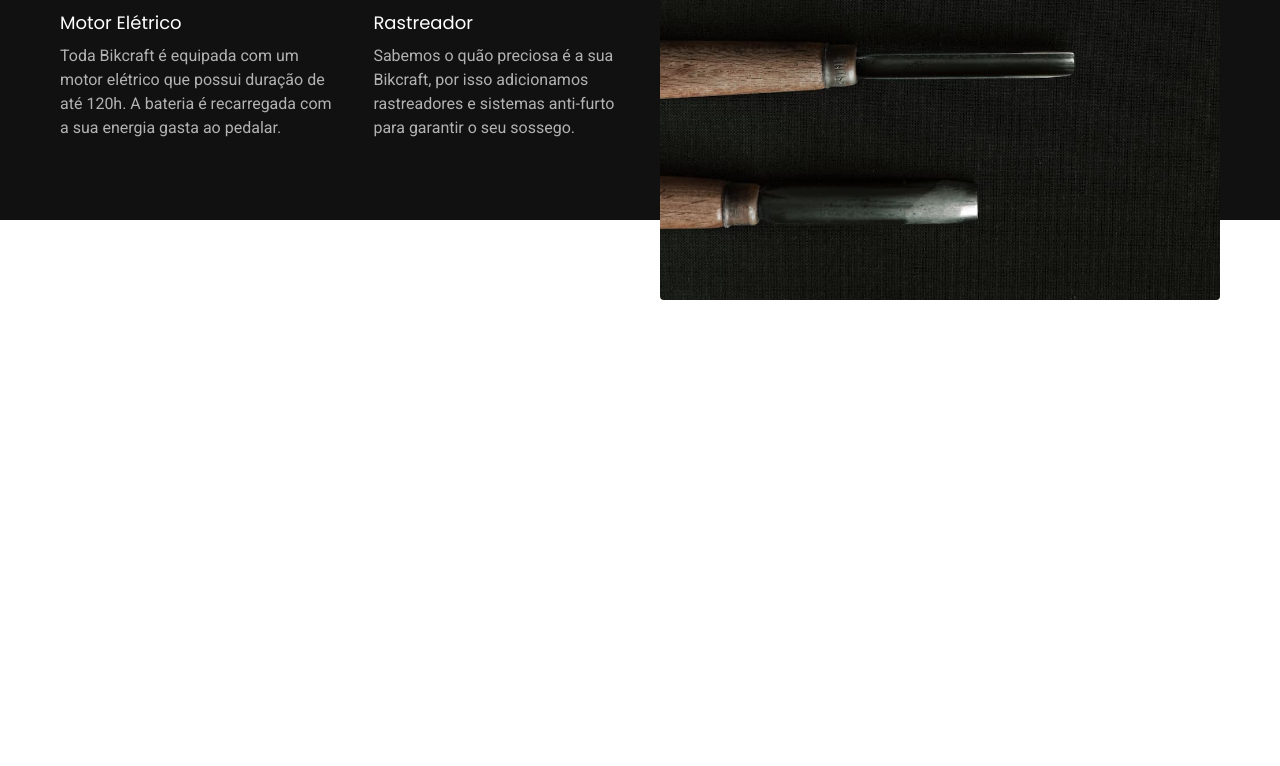
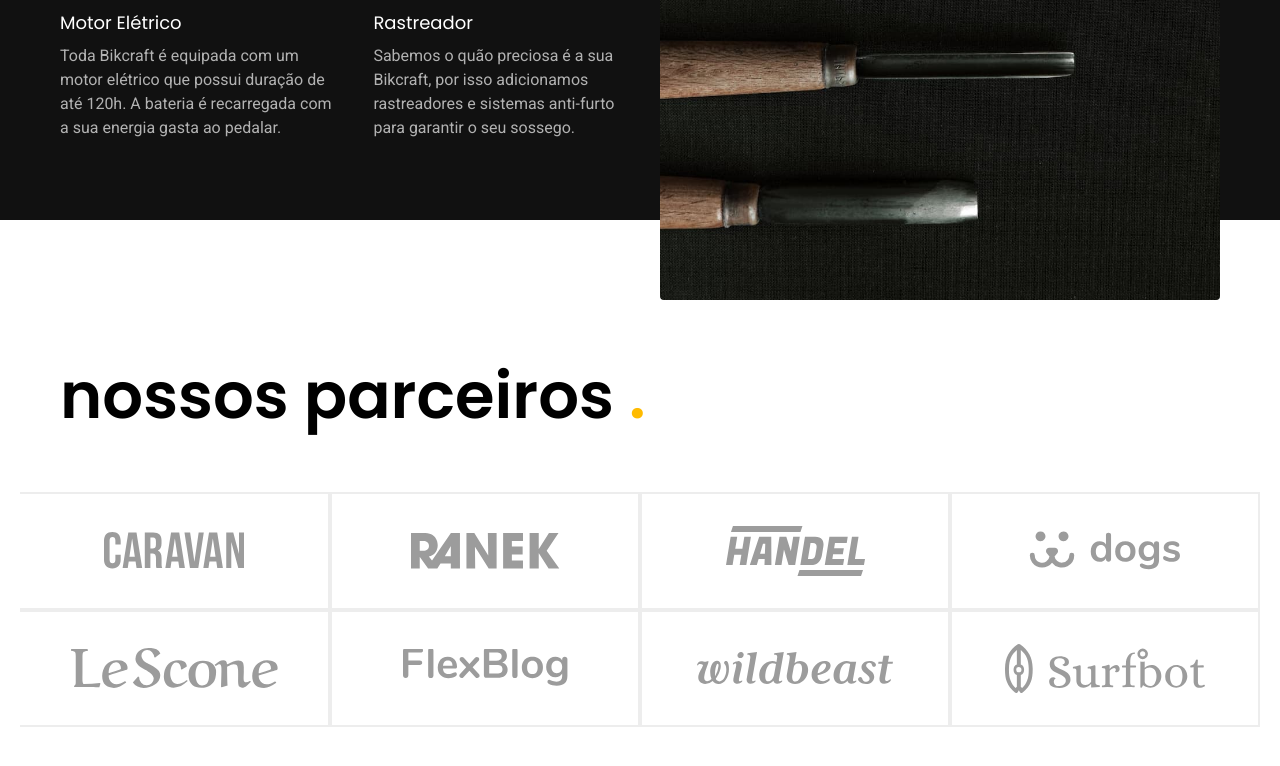
Before and after one commit to GHERARDI-JOAO/bikcraft-react, a React (Vite) app: page / in a window 1280 px wide. Shown: the part 2470-3236 px from the top of the page. Built offline with nearby package versions, Linux system fonts and the light colour scheme.

Commit message:
Adicionada a parte de parceiros na tela inicial

```diff
--- a/src/pages/inicial/Inicial.jsx
+++ b/src/pages/inicial/Inicial.jsx
@@ -8,6 +8,14 @@ import Nebula from "../../assets/img/bicicletas/nebula-home.jpg";
 import Tecnologia from "../../assets/img/fotos/tecnologia.jpg";
 import Eletrica from "../../assets/img/icones/eletrica.svg";
 import Rastreador from "../../assets/img/icones/rastreador.svg";
+import Caravan from "../../assets/img/parceiros/caravan.svg";
+import Ranek from "../../assets/img/parceiros/ranek.svg";
+import Handel from "../../assets/img/parceiros/handel.svg";
+import Dogs from "../../assets/img/parceiros/dogs.svg";
+import Lescone from "../../assets/img/parceiros/lescone.svg";
+import Flexbox from "../../assets/img/parceiros/flexblog.svg";
+import Wildbeast from "../../assets/img/parceiros/wildbeast.svg";
+import Surfbot from "../../assets/img/parceiros/surfbot.svg";
 
 function Inicial() {
   return (
@@ -109,6 +117,45 @@ function Inicial() {
           </div>
         </div>
       </article>
+
+      <section className="parceiros" aria-label="Nossos Parceiros">
+        <h2 className="h2-container font-1-xxl">
+          nossos parceiros <span className="cor-p1">.</span>
+        </h2>
+
+        <ul>
+          <li>
+            <img src={Caravan} alt="" />
+          </li>
+          <li>
+            {" "}
+            <img src={Ranek} alt="" />{" "}
+          </li>
+          <li>
+            {" "}
+            <img src={Handel} alt="" />{" "}
+          </li>
+          <li>
+            <img src={Dogs} alt="" />{" "}
+          </li>
+          <li>
+            {" "}
+            <img src={Lescone} alt="" />{" "}
+          </li>
+          <li>
+            {" "}
+            <img src={Flexbox} alt="" />
+          </li>
+          <li>
+            {" "}
+            <img src={Wildbeast} alt="" />
+          </li>
+          <li>
+            {" "}
+            <img src={Surfbot} alt="" />
+          </li>
+        </ul>
+      </section>
     </>
   );
 }
--- a/src/pages/inicial/inicial.css
+++ b/src/pages/inicial/inicial.css
@@ -191,6 +191,51 @@
   color: var(--cor-0);
 }
 
+.h2-container {
+  box-sizing: border-box;
+  max-width: 1200px;
+  padding-left: 20px;
+  padding-right: 20px;
+  margin-left: auto;
+  margin-right: auto;
+}
+
+.parceiros {
+  padding-top: 60px;
+  padding-bottom: 120px;
+}
+
+.parceiros h2 {
+  margin-bottom: 60px;
+}
+
+.parceiros ul {
+  padding: 0 20px;
+  max-width: 1400px;
+  display: grid;
+  grid-template-columns: repeat(4, 1fr);
+  margin: 0 auto;
+}
+
+.parceiros li {
+  padding: 32px;
+  display: flex;
+  border: 2px solid var(--cor-2);
+}
+
+.parceiros img {
+  margin: auto;
+}
+
+.parceiros li:first-child,
+.parceiros li:nth-child(5) {
+  border-left: none;
+}
+
+.parceiros li:nth-child(n + 5) {
+  border-top: 2px solid var(--cor-2);
+}
+
 @media (max-width: 1200px) {
   .introducao h1 {
     font-size: 48px;
@@ -254,6 +299,26 @@
   .tecnologia-container a {
     margin-bottom: 60px;
   }
+
+  .parceiros {
+    padding-bottom: 60px;
+  }
+
+  .parceiros h2 {
+    margin-bottom: 20px;
+  }
+
+  .parceiros ul {
+    grid-template-columns: repeat(2, 1fr);
+  }
+
+  .parceiros li:nth-child(n + 3) {
+    border-top: 2px solid var(--cor-2);
+  }
+
+  .parceiros li:nth-child(odd) {
+    border-left: none;
+  }
 }
 
 @media (max-width: 600px) {
```
